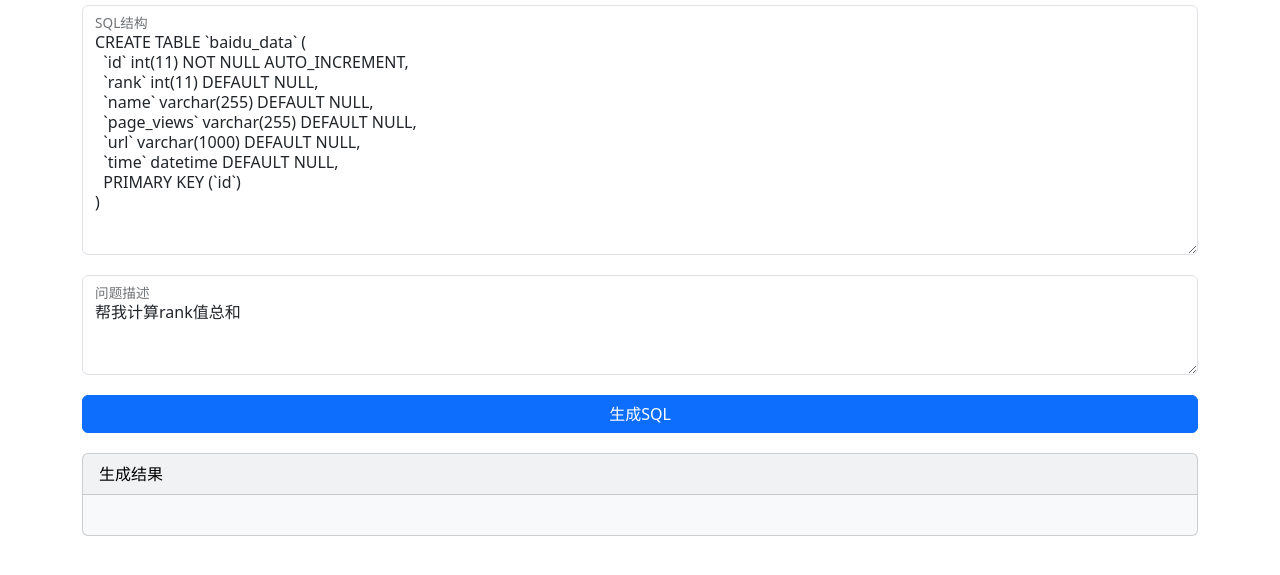
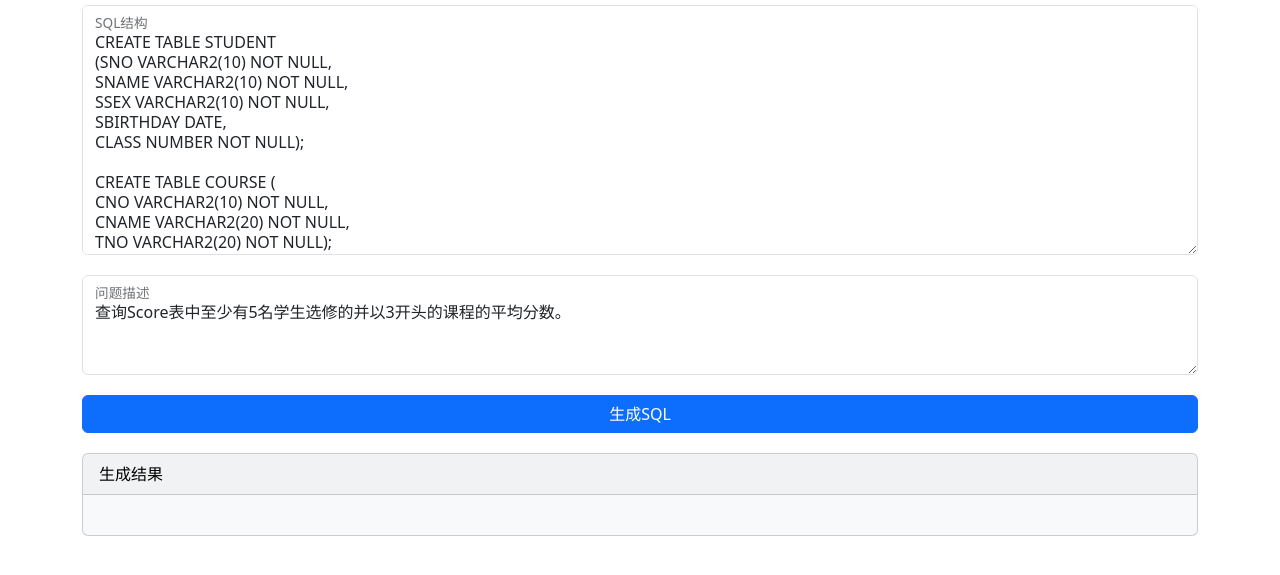
Before and after one commit to wmh1024/AISQL, a website built with webpack: page public/index.html in a window 1280 px wide. Shown: the part 63-638 px from the top of the page. Built offline with nearby package versions, Linux system fonts and the light colour scheme.

Commit message:
多表查询测试

```diff
--- a/public/index.html
+++ b/public/index.html
@@ -16,20 +16,38 @@
     <h1 class="text-center" style="margin-top: 10px;margin-bottom: 10px;">AISQL 生成器</h1>
     <div class="form-floating">
         <textarea class="form-control sql"
-                  style="height: 250px;margin-bottom: 20px;">CREATE TABLE `baidu_data` (
-  `id` int(11) NOT NULL AUTO_INCREMENT,
-  `rank` int(11) DEFAULT NULL,
-  `name` varchar(255) DEFAULT NULL,
-  `page_views` varchar(255) DEFAULT NULL,
-  `url` varchar(1000) DEFAULT NULL,
-  `time` datetime DEFAULT NULL,
-  PRIMARY KEY (`id`)
-)</textarea>
+                  style="height: 250px;margin-bottom: 20px;">CREATE TABLE STUDENT
+(SNO VARCHAR2(10) NOT NULL,
+SNAME VARCHAR2(10) NOT NULL,
+SSEX VARCHAR2(10) NOT NULL,
+SBIRTHDAY DATE,
+CLASS NUMBER NOT NULL);
+
+CREATE TABLE COURSE (
+CNO VARCHAR2(10) NOT NULL,
+CNAME VARCHAR2(20) NOT NULL,
+TNO VARCHAR2(20) NOT NULL);
+
+CREATE TABLE SCORE
+(SNO VARCHAR2(10) NOT NULL,
+CNO VARCHAR2(10) NOT NULL,
+DEGREE NUMBER NOT NULL);
+
+
+CREATE TABLE TEACHER
+(TNO VARCHAR2(10) NOT NULL,
+TNAME VARCHAR2(10) NOT NULL,
+TSEX VARCHAR2(10) NOT NULL,
+TBIRTHDAY DATE NOT NULL,
+PROF VARCHAR2(10),
+DEPART VARCHAR2(20) NOT NULL);
+
+</textarea>
         <label for="floatingTextarea">SQL结构</label>
     </div>
     <div class="form-floating">
         <textarea class="form-control in"
-                  style="height: 100px;margin-bottom: 20px;">帮我计算rank值总和</textarea>
+                  style="height: 100px;margin-bottom: 20px;">查询Score表中至少有5名学生选修的并以3开头的课程的平均分数。</textarea>
 
         <label for="floatingTextarea">问题描述</label>
     </div>
```
